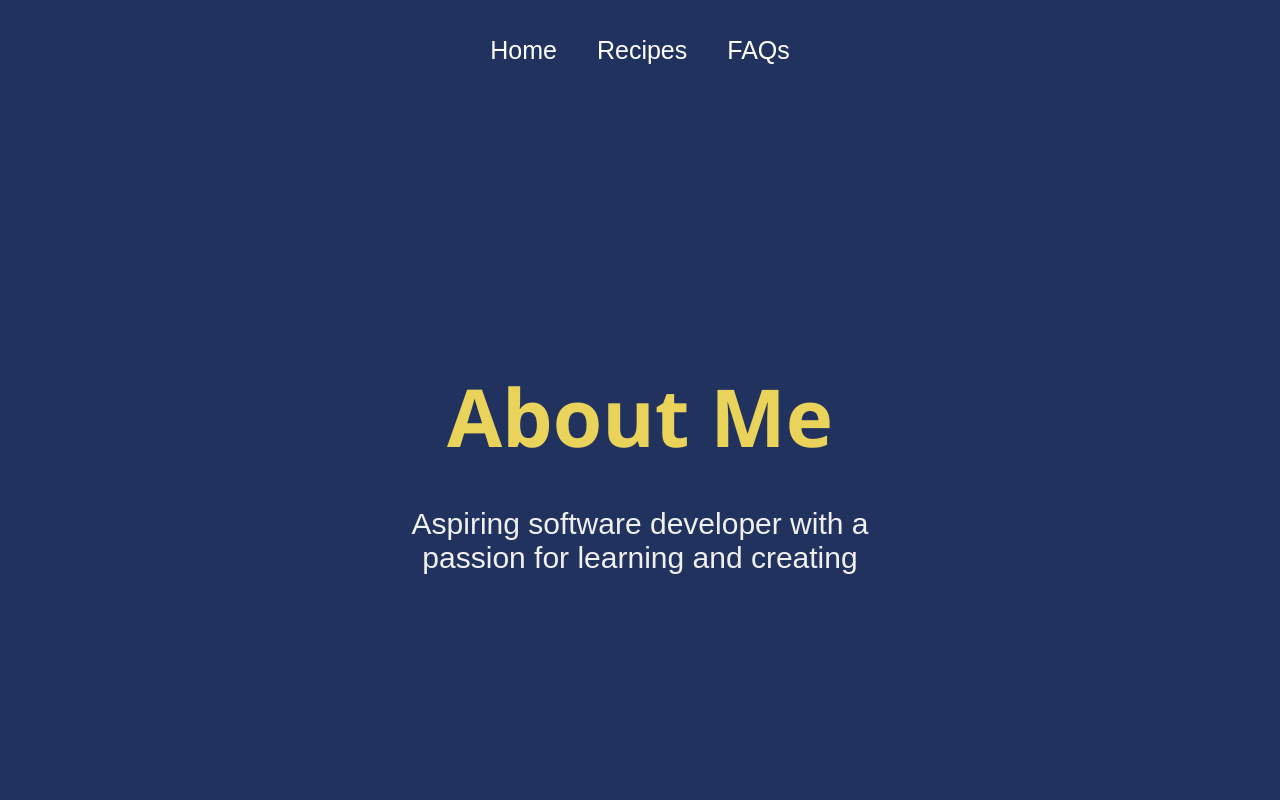
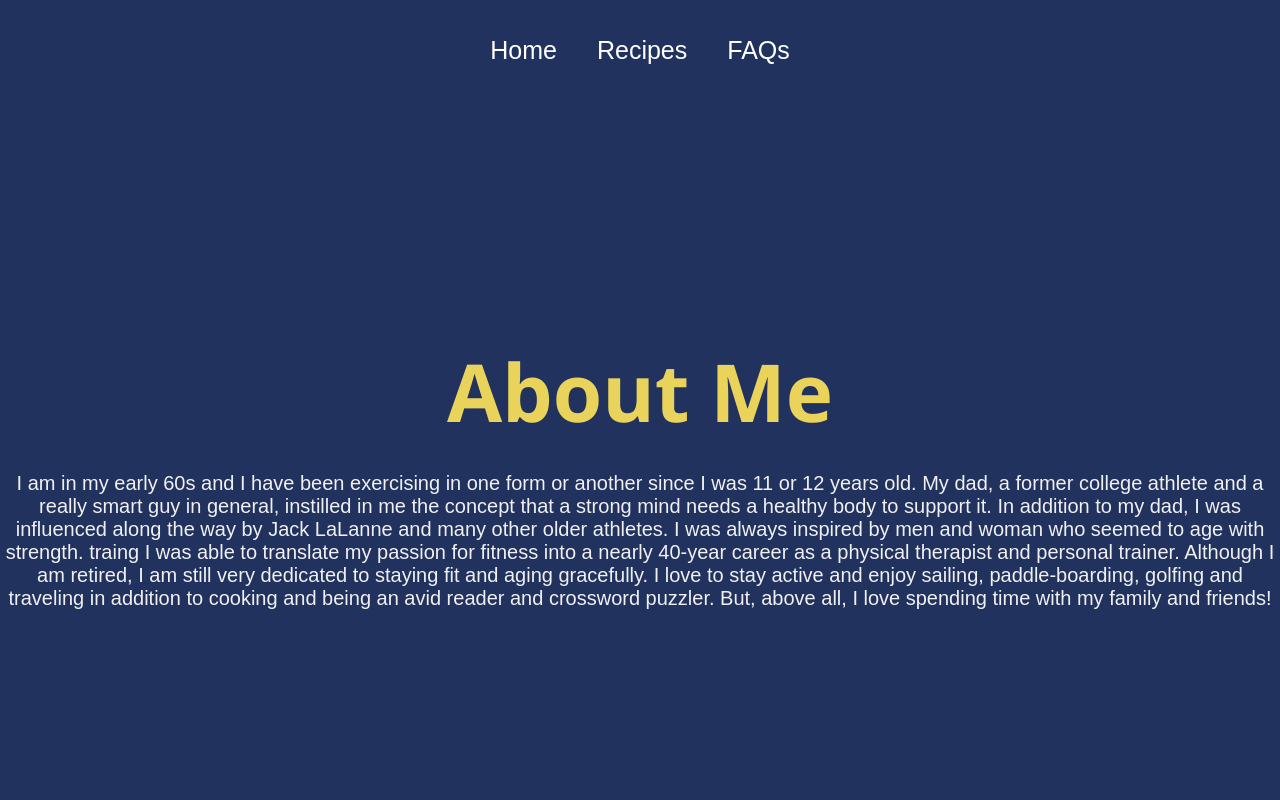
Before and after one commit to ewebber283/ned-stays-fit, a React (Create React App) app: page / in a window 1280 px wide. Shown: the top 800 px of the page. Built offline with nearby package versions, Linux system fonts and the light colour scheme.

Commit message:
finished about

```diff
--- a/src/pages/Home.js
+++ b/src/pages/Home.js
@@ -7,7 +7,16 @@ function Home() {
             <div className='about'>
                 <h2>About Me</h2>
                 <div className='description'>
-                    <p> Aspiring software developer with a passion for learning and creating</p>
+                    <p> I am in my early 60s and I have been exercising in one form or another since I was 11 or 12 years old. My
+dad, a former college athlete and a really smart guy in general, instilled in me the concept that a strong
+mind needs a healthy body to support it.
+In addition to my dad, I was influenced along the way by Jack LaLanne and many other older athletes. I
+was always inspired by men and woman who seemed to age with strength. traing
+I was able to translate my passion for fitness into a nearly 40-year career as a physical therapist and
+personal trainer. Although I am retired, I am still very dedicated to staying fit and aging gracefully.
+I love to stay active and enjoy sailing, paddle-boarding, golfing and traveling in addition to cooking and
+being an avid reader and crossword puzzler. But, above all, I love spending time with my family and
+friends!</p>
                 </div>
             </div>
             <div className='why'>
--- a/src/styles/Home.css
+++ b/src/styles/Home.css
@@ -25,11 +25,11 @@
   }
 
   .about .description {
-    width: 40%;
-    font-size: 30px;
+    width: 100%;
+    font-size: 20px;
   }
   .description svg {
-    font-size: 60px;
+    font-size: 30px;
     margin: 5px;
     color: white;
   }
```
